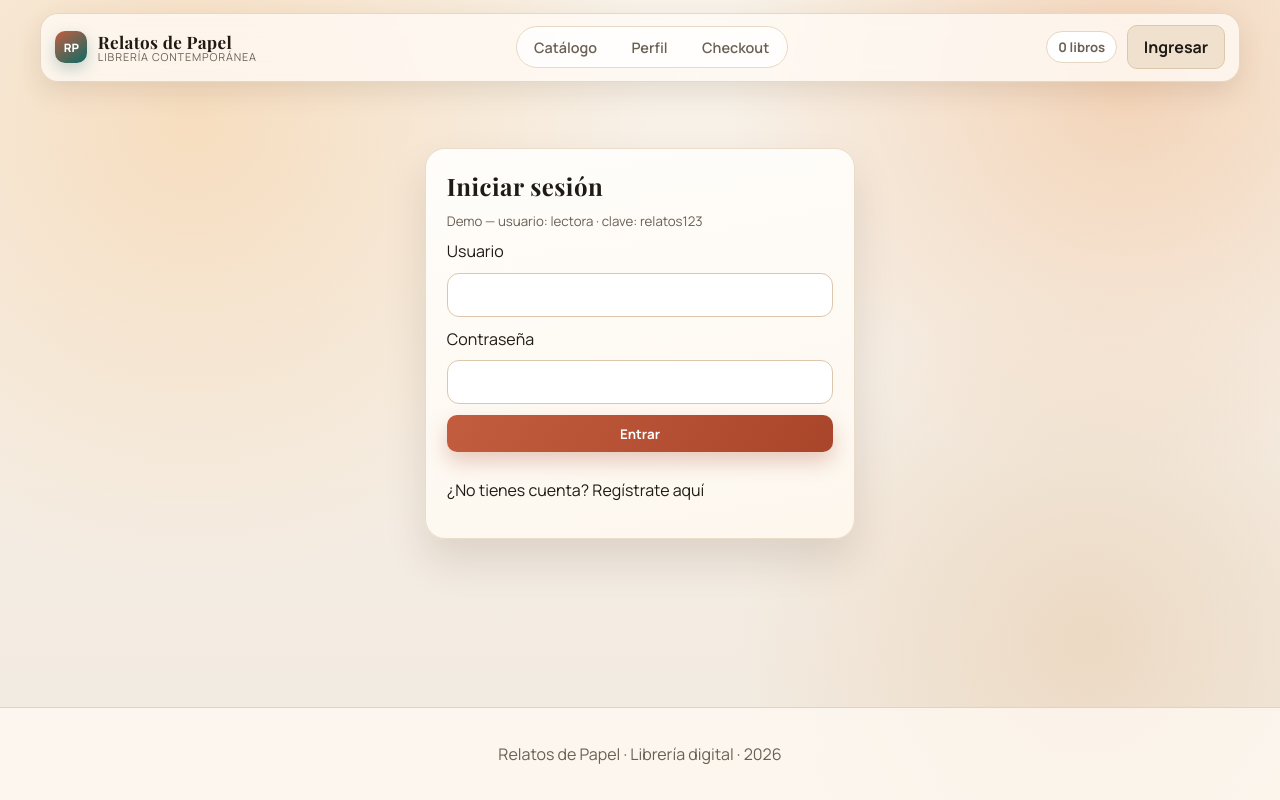
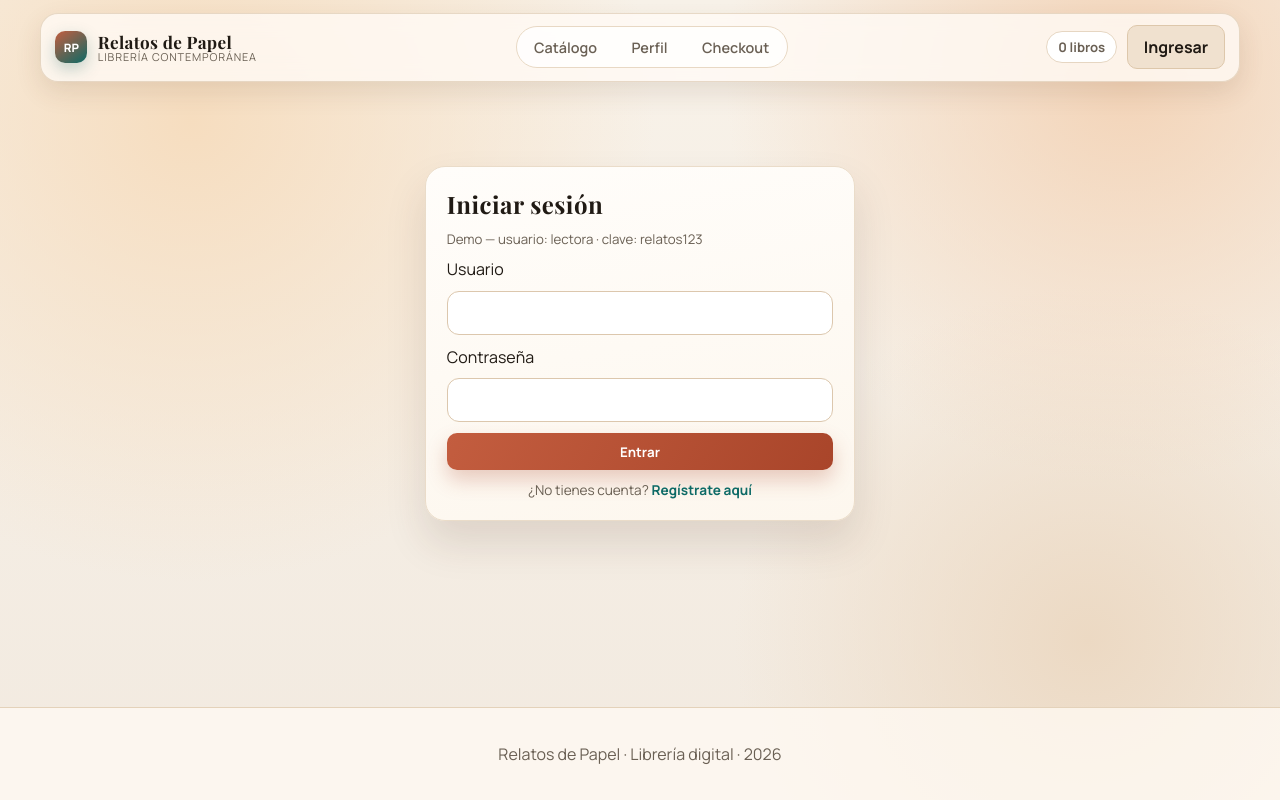
Before and after one commit to IngDavidTM/relatos-de-papel, a React (Vite) app: page /login in a window 1280 px wide. Built offline with nearby package versions, Linux system fonts and the light colour scheme.

Commit message:
feat(ui): añade estilo auth-switch para enlaces entre formularios

```diff
--- a/src/styles/global.css
+++ b/src/styles/global.css
@@ -859,6 +859,22 @@
   color: #fff;
 }
 
+.auth-switch {
+  margin: 0;
+  font-size: 0.85rem;
+  text-align: center;
+  color: var(--ink-muted);
+}
+
+.auth-switch a {
+  color: var(--accent);
+  font-weight: 700;
+}
+
+.auth-switch a:hover {
+  text-decoration: underline;
+}
+
 .error-text {
   color: var(--danger);
   margin: 0;
```
